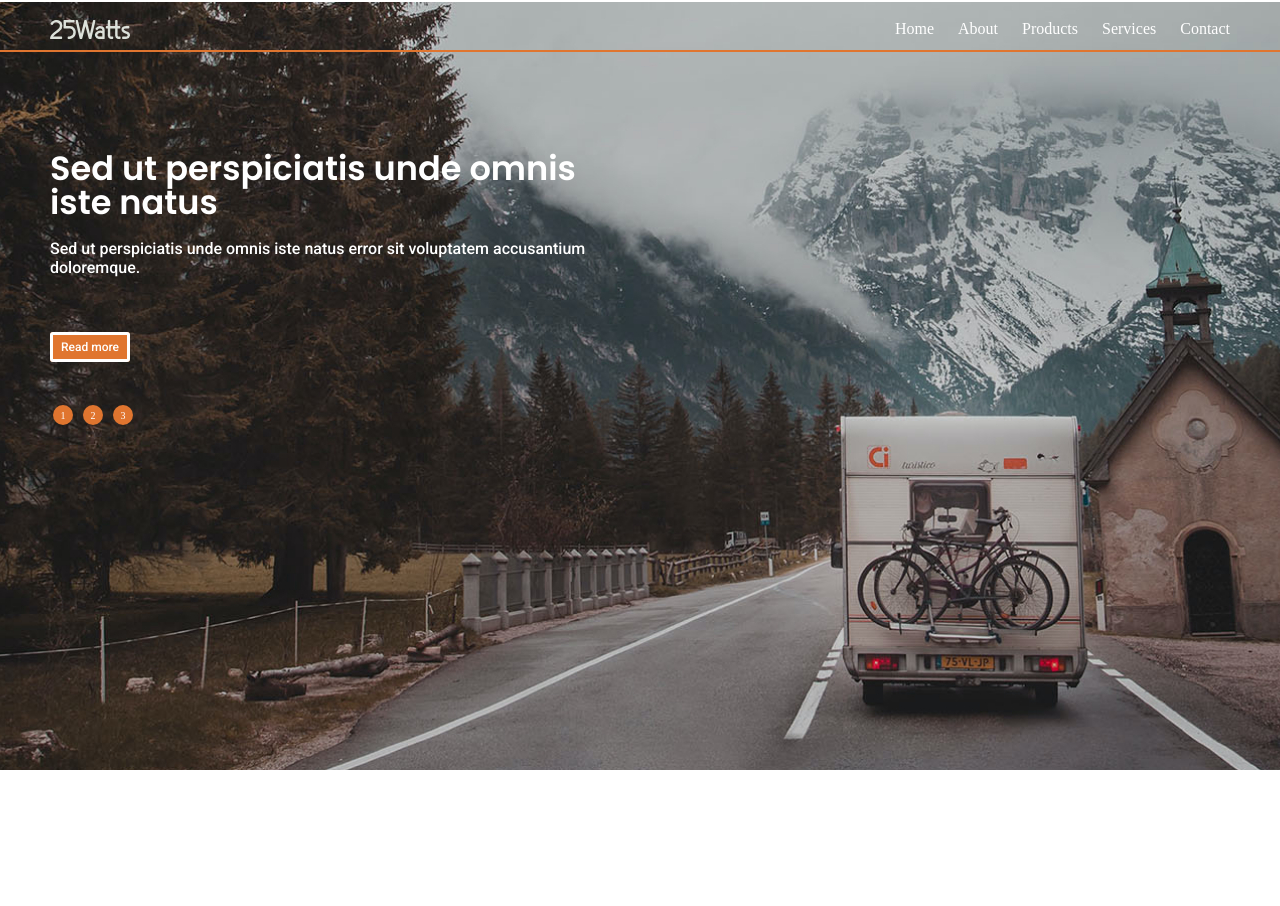
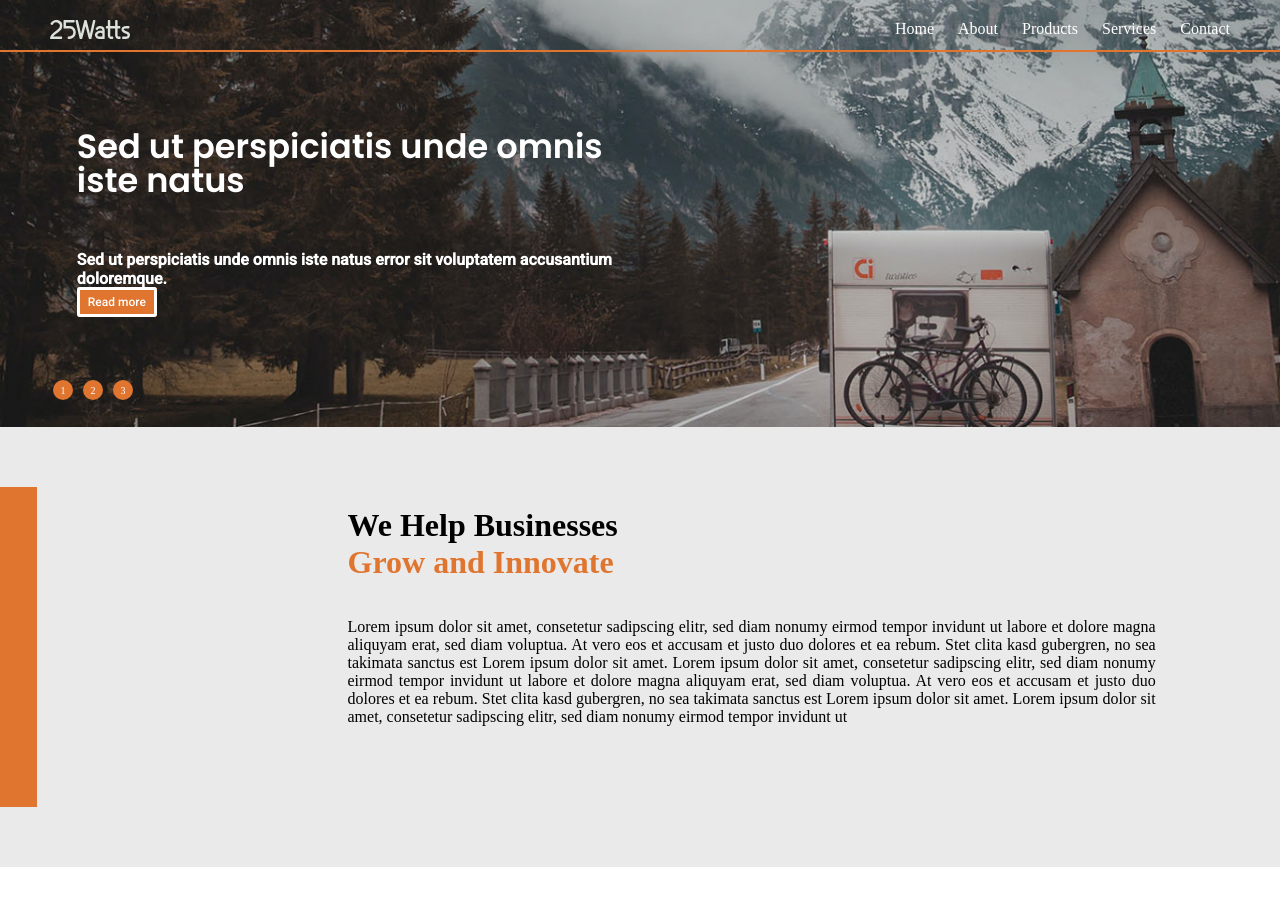
Before and after one commit to juandipascuale/pin, a website: page index.html in a window 1280 px wide. Shown: the top 906 px of the page. Drawn offline with Linux system fonts and the light colour scheme.

Commit message:
comenzando con main

```diff
--- a/index.html
+++ b/index.html
@@ -9,9 +9,10 @@
   <link href="https://fonts.googleapis.com/css2?family=Poppins:wght@600&family=Roboto:wght@500&display=swap" rel="stylesheet">
   <link rel="stylesheet" href="css\style.css">
   <link rel="stylesheet" href="css\slider.css">
+  <link rel="stylesheet" href="css\main.css">
 </head>
 <body>
-  <header class="header">
+  <header id="Home" class="header">
     <div class="modulo">
       <div class="modulo__logo">
         <img class="modulo__img" src="imagenes\footer-logo.svg" alt="logo-25-watts">
@@ -19,8 +20,8 @@
       <nav class="modulo__nav">
         <ul class="modulo__ul">
           <li class="modulo__li">
-            <a href="" class="modulo__a">Home</a>
-            <a href="" class="modulo__a">About</a>
+            <a href="#Home" class="modulo__a">Home</a>
+            <a href="#About" class="modulo__a">About</a>
             <a href="" class="modulo__a">Products</a>
             <a href="" class="modulo__a">Services</a>
             <a href="" class="modulo__a">Contact</a>
@@ -29,8 +30,8 @@
       </nav>
     </div>
     <div class="perspiciatis">
-      <div class="perspiciatis__contenP"><p class="perspiciatis__P1">Sed ut perspiciatis unde omnis iste natus</p></div>
-      <div class="perspiciatis__contenP"><p class="perspiciatis__p2">Sed ut perspiciatis unde omnis iste natus error sit voluptatem accusantium doloremque.</p></div>
+      <div class="perspiciatis__contenh"><h1 class="perspiciatis__h1">Sed ut perspiciatis unde omnis iste natus</h1></div>
+      <div class="perspiciatis__contenh"><h2 class="perspiciatis__h2">Sed ut perspiciatis unde omnis iste natus error sit voluptatem accusantium doloremque.</h2></div>
       <div class="perspiciatis__contenBoton">
         <a href="" class="perspiciatis__textoboton">Read more</a>
       </div>
@@ -61,6 +62,17 @@
       </ul>
     </div>
   </header>
+  <main id="About" class="main">
+    <div class="main__conteiner1">
+      <div class="main__about"></div>
+      <div class="main__naranja"></div>
+      <div class="main__busines">
+        <h2 class="main__h">We Help Businesses </h2>
+        <h2 class="main__hh">Grow and Innovate</h2>
+        <p class="main__parrafo">Lorem ipsum dolor sit amet, consetetur sadipscing elitr, sed diam nonumy eirmod tempor invidunt ut labore et dolore magna aliquyam erat, sed diam voluptua. At vero eos et accusam et justo duo dolores et ea rebum. Stet clita kasd gubergren, no sea takimata sanctus est Lorem ipsum dolor sit amet. Lorem ipsum dolor sit amet, consetetur sadipscing elitr, sed diam nonumy eirmod tempor invidunt ut labore et dolore magna aliquyam erat, sed diam voluptua. At vero eos et accusam et justo duo dolores et ea rebum. Stet clita kasd gubergren, no sea takimata sanctus est Lorem ipsum dolor sit amet. Lorem ipsum dolor sit amet, consetetur sadipscing elitr, sed diam nonumy eirmod tempor invidunt ut</p>
+      </div>
+    </div>
+  </main>
 
 </body>
 </html>
--- /dev/null
+++ b/sass/main.scss
@@ -0,0 +1,46 @@
+.main{
+    margin-top: 425px;
+    width: 100%;
+    height: auto;
+    background-color: rgb(255, 255, 255);
+}
+.main__conteiner1{
+    display: flex;
+    justify-content: space-between;
+    background-color: rgb(234, 234, 234);
+    width: 100%;
+    height: auto;
+
+}
+
+.main__naranja{
+    background-color: #E0752F;
+    width: 132px;
+    height: 320px;
+    margin-top: 60px;
+    margin-bottom: 60px;
+}
+.main__busines{
+    width: auto;
+    height: 300px;
+    /*background-color: #fff;*/
+    margin-top: 80px;
+}
+.main__h{
+    font-size: 2rem;
+    margin-left: 25%;
+}
+.main__hh{
+    font-size: 2rem;
+    margin-left: 25%;
+    color: #E0752F;
+
+}
+.main__parrafo{
+    text-align: justify;
+    margin-top: 3%;
+    margin-right: 10%;
+    margin-left: 25%;
+    font-size: 16px;
+
+}
--- a/sass/slider.scss
+++ b/sass/slider.scss
@@ -1,8 +1,9 @@
 .container{
     position: absolute;
+    margin-top: -25px;
     background-color: #FFFFFF;
     width: 100%;
-    height: 768px;
+    height: 450px;
 }
 ul li{
     margin: 0;
@@ -21,13 +22,13 @@ ul li{
     top: 0;
     opacity: 0;
     width: 100%;
-    height: 768px;
+    height: 450px;
     background-color: white;
     transition: opacity .5s;
 }
 .container__slider li img{
     width: 100%;
-    height: 768px;
+    height: 450px;
     object-fit: cover;
 }
 .container__slider li:first-child{
@@ -61,5 +62,5 @@ ul li{
     border-radius: 100%;
 }
 .menu__a:hover{
-    background-color: #e3935e;
+    background-color: #e4a57c;
 }
--- a/sass/style.scss
+++ b/sass/style.scss
@@ -6,6 +6,12 @@ body{
     width: 100%;
     height: 3840px;
     background-color: #FFFFFF;
+}
+.header{
+    margin: 0;
+    padding: 0;
+    width: 100%;
+    height: auto;
 }
 .modulo{
     display: flex;
@@ -49,17 +55,19 @@ body{
     /*background-color: #E0752F;*/
     position: absolute;
     z-index: 5;
-    margin-top: 150px;
-    margin-left: 50px;
-    margin-right: 50px;
+    margin-top: 10%;
+    margin-left: 6%;
+    margin-right: 10%;
+    margin-bottom: 10%;
 }
-.perspiciatis__contenP{
+.perspiciatis__contenh{
     text-align: left;
     width: 100%;
 
 }
-.perspiciatis__P1{
+.perspiciatis__h1{
     width: 100%;
+    height: 100px;
     font-family: 'Poppins', sans-serif;
     font-size: 2.1em;
     color: #FFFFFF;
@@ -67,8 +75,10 @@ body{
     line-height: 1;
 
 }
-.perspiciatis__p2{
+.perspiciatis__h2{
     width: 100%;
+    height: 150px;
+
     font-family: 'Roboto', sans-serif;
     font-size: 1em;
     color: #FFFFFF;
@@ -76,7 +86,7 @@ body{
 .perspiciatis__contenBoton{
     /*background-color: #E0752F;*/
     text-align: left;
-    margin-top: 60px;
+    margin-top: -20%;
 }
 .perspiciatis__textoboton{
     text-align: left;
```
Also changed, not shown: css/main.css (added), css/slider.css, css/style.css, 3 other files.
